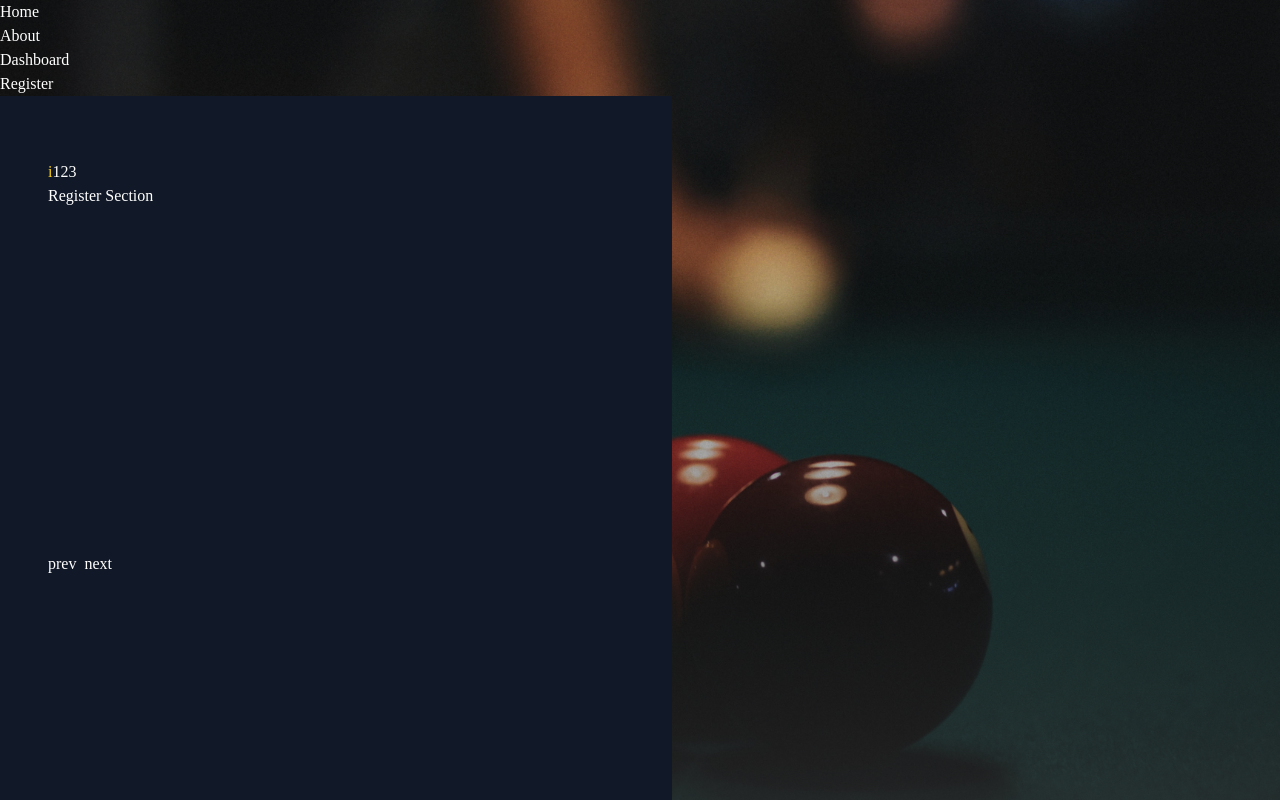
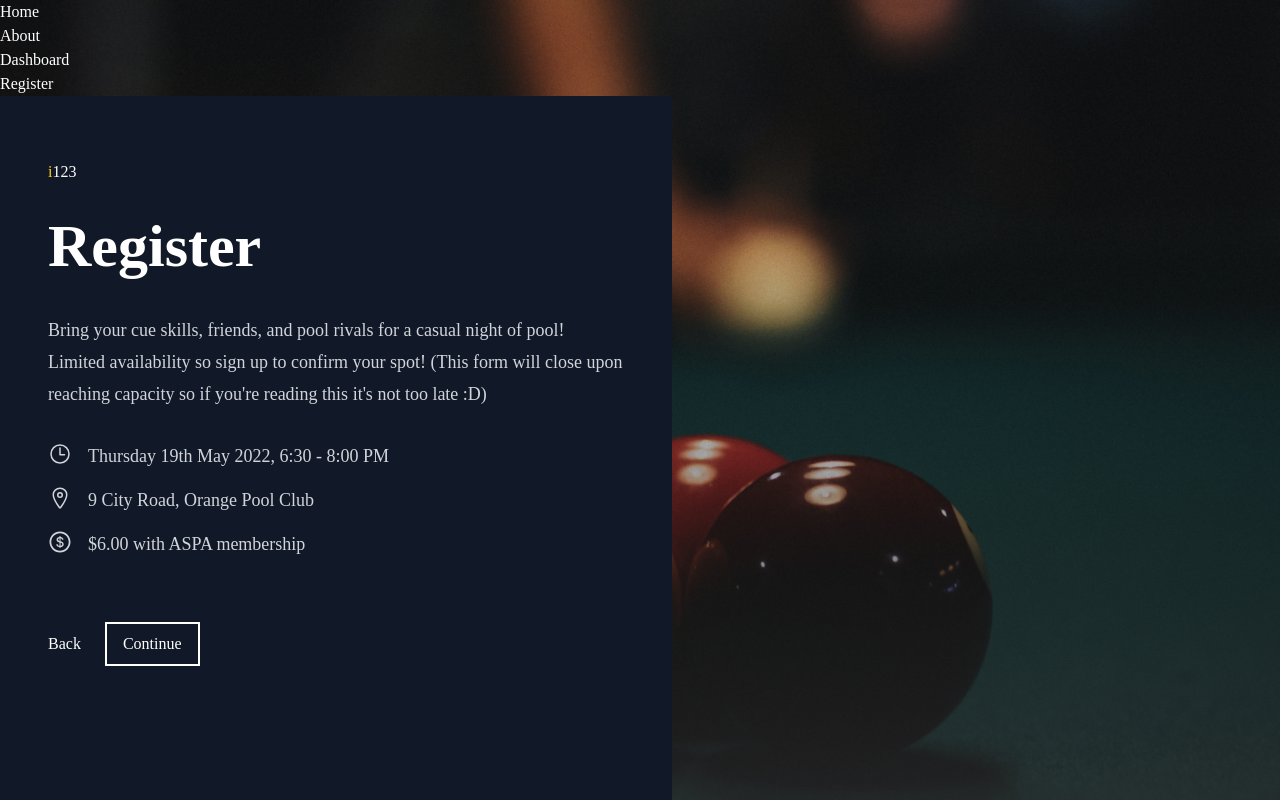
Before and after one commit to UoaWDCC/aspa-portal-v2, a React (Create React App) app: page /register in a window 1280 px wide. Built offline with nearby package versions, Linux system fonts and the light colour scheme; a web font is replaced by a local one.

Commit message:
styled initial register page

```diff
--- a/src/routes/Register/index.jsx
+++ b/src/routes/Register/index.jsx
@@ -1,4 +1,6 @@
 import { useReducer } from "react";
+import { AiOutlineDollar } from "react-icons/ai";
+import { IoLocationOutline, IoTimeOutline } from "react-icons/io5";
 
 export default function Register() {
   const screens = [Intro, GeneralData, SpecificData, Payment];
@@ -15,46 +17,77 @@ export default function Register() {
   }, 0);
 
   return (
-    <main className="h-full w-full max-w-2xl bg-gray-900 py-16 px-12">
+    <main className="h-full w-full flex flex-col gap-8 max-w-2xl bg-gray-900 py-16 px-12">
       <div>
         {["i", 1, 2, 3].map((val, i) => (
-          <span key={val} className={i === activeScreen && `text-yellow-400`}>
+          <span key={val} className={i === activeScreen && "text-yellow-400"}>
             {val}
           </span>
         ))}
       </div>
-      <form action="" className="grid">
-        {screens.map((ScreenWidget, i) => (
+      <form action="." className="grid">
+        {screens.map((ScreenComponent, i) => (
           <section
             className={`${
               i === activeScreen
                 ? "block opacity-100 translate-y-0"
-                : "block opacity-0 translate-y-2"
+                : "none pointer-events-none opacity-0 translate-y-2"
             } transition row-span-full col-span-full duration-300`}
-            key={ScreenWidget}
+            key={ScreenComponent}
           >
-            {ScreenWidget()}
+            {ScreenComponent()}
           </section>
         ))}
       </form>
-      <div className="flex gap-2 mt-8">
-        <button onClick={() => setActiveScreen("prev")}>prev</button>
-        <button onClick={() => setActiveScreen("next")}>next</button>
+      <div className="flex gap-6 mt-8">
+        <button onClick={() => setActiveScreen("prev")}>Back</button>
+        <button
+          className="border-2 border-white px-4 py-2"
+          onClick={() => setActiveScreen("next")}
+        >
+          Continue
+        </button>
       </div>
     </main>
   );
 }
 
 function Intro() {
-  return <h1>Register Section</h1>;
+  return (
+    <>
+      <div className="prose prose-lg prose-h1:text-6xl prose-h1:mb-[0.63em] prose-invert mb-8">
+        <h1>Register</h1>
+        <p>
+          Bring your cue skills, friends, and pool rivals for a casual night of
+          pool! Limited availability so sign up to confirm your spot! (This form
+          will close upon reaching capacity so if you're reading this it's not
+          too late :D)
+        </p>
+      </div>
+      <div className="flex flex-col gap-4 text-lg text-gray-300">
+        <div className="flex gap-4 align-middle">
+          <IoTimeOutline size={24} />
+          <p className="my-auto">Thursday 19th May 2022, 6:30 - 8:00 PM</p>
+        </div>
+        <div className="flex gap-4 align-middle">
+          <IoLocationOutline size={24} />
+          <p className="my-auto">9 City Road, Orange Pool Club</p>
+        </div>
+        <div className="flex gap-4 align-middle">
+          <AiOutlineDollar size={24} />
+          <p className="my-auto">$6.00 with ASPA membership</p>
+        </div>
+      </div>
+    </>
+  );
 }
 
 function GeneralData() {
   return (
     <>
-      <aside className="flex flex-col gap-8 ">
+      <aside className="flex flex-col gap-8">
         <div className="grid grid-cols-2 gap-8">
-          <div className="flex flex-col gap-1">
+          <div className="flex flex-col gap-3">
             <label htmlFor="firstName">First Name</label>
             <input
               className="bg-transparent px-3 py-2 border-2 rounded-lg"
@@ -63,7 +96,7 @@ function GeneralData() {
               name="firstName"
             />
           </div>
-          <div className="flex flex-col gap-1">
+          <div className="flex flex-col gap-3">
             <label htmlFor="firstName">Last Name</label>
             <input
               className="bg-transparent px-3 py-2 border-2 rounded-lg"
@@ -73,7 +106,7 @@ function GeneralData() {
             />
           </div>
         </div>
-        <div className="flex flex-col gap-1">
+        <div className="flex flex-col gap-3">
           <label htmlFor="firstName">Email</label>
           <input
             className="bg-transparent px-3 py-2 border-2 rounded-lg"
@@ -82,7 +115,7 @@ function GeneralData() {
             name="email"
           />
         </div>
-        <div className="flex flex-col gap-1">
+        <div className="flex flex-col gap-3">
           <label htmlFor="firstName">UPI</label>
           <input
             className="bg-transparent px-3 py-2 border-2 rounded-lg"
@@ -91,7 +124,6 @@ function GeneralData() {
             name="upi"
           />
         </div>
-        <button type="submit">hello</button>
       </aside>
     </>
   );
```
